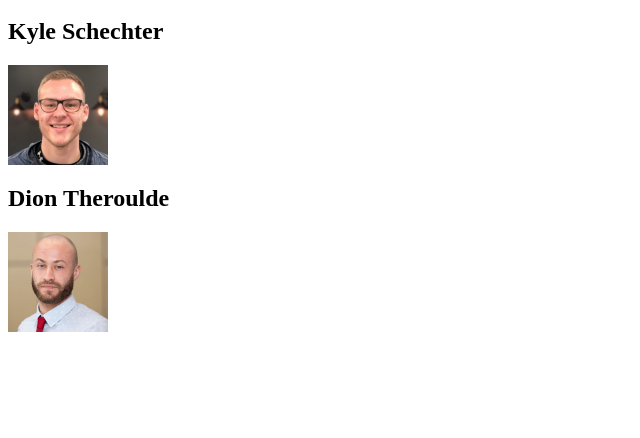
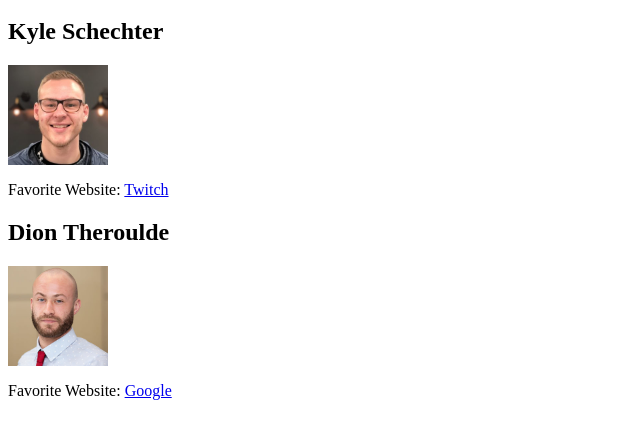
Before and after one commit to dmcindoe/Andrew_Kyle_first_git_project, a plain HTML site: page index.html in a window 1280 px wide. Shown: the part 48-486 px from the top of the page, without its empty margins (0-640 px from the left). Drawn offline with Linux system fonts and the light colour scheme.

Commit message:
Add favorite Website

```diff
--- a/index.html
+++ b/index.html
@@ -5,6 +5,7 @@
 <img src = "img/KyleSchechter.jpg"
 width = "100"
 height = "100">
+<p>Favorite Website: <a href="https://twitch.tv" target=_blank> Twitch </a></p>
 <div>
 
     <div class = "Developer">
@@ -12,4 +13,5 @@ height = "100">
 <img src = "img/DionTheroulde.jpg"
 width = "100"
 height = "100">
+<p>Favorite Website: <a href="https://google.com" target=_blank> Google </a></p>
 <div>
```
